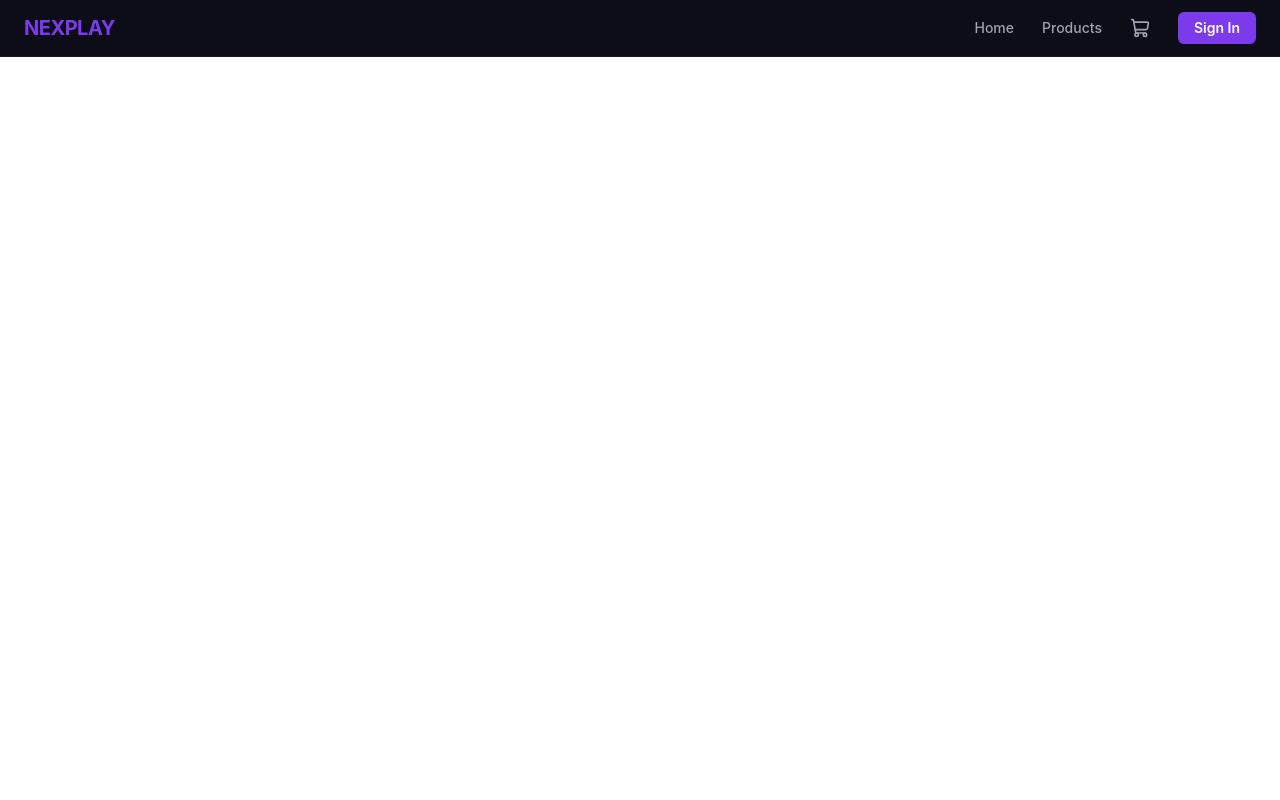
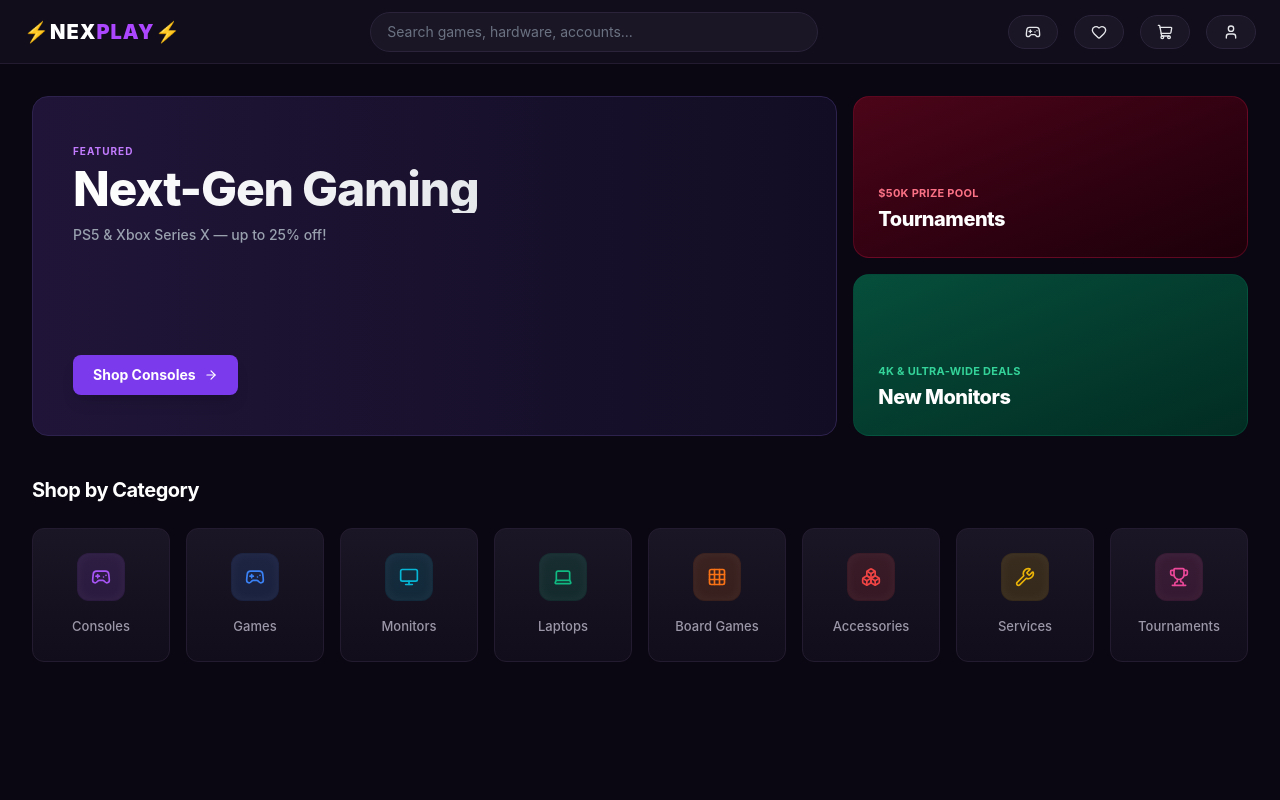
Before and after one commit to LynWM/gaming-store, a React (Vite) app in the folder client/: page / in a window 1280 px wide. Shown: the top 800 px of the page. Built offline with nearby package versions, Linux system fonts and the light colour scheme.

Commit message:
fix: Fixed UI components and flow

```diff
--- a/client/src/App.jsx
+++ b/client/src/App.jsx
@@ -1,8 +1,11 @@
 import React from 'react'
-import {BrowserRouter, Route, Router} from 'react-router-dom'
+import {BrowserRouter, Route, Router, Routes} from 'react-router-dom'
 
 import Navbar from './layouts/navbar'
 import Footer from './layouts/footer'
+import Homepage from './pages/customer/homepage'
+import Signup from './layouts/signup'
+import Login from './layouts/login'
 
 export default function App() {
   return (
@@ -10,6 +13,12 @@ export default function App() {
       <Navbar />
         <main className='min-h-screen'>
           {/* Routes */}
+          <Routes>
+            <Route path="/" element={<Homepage /> } />
+            <Route path="/signup" element={<Signup />} />
+            <Route path="/login" element={<Login />} />
+          </Routes>
+
         </main>
       <Footer />
     </BrowserRouter>
--- a/client/src/layouts/login.jsx
+++ b/client/src/layouts/login.jsx
@@ -12,8 +12,8 @@ export default function Login() {
 
   return (
     <div className="min-h-screen bg-[#0b0c10] text-[#f5f5f7] flex items-center justify-center font-sans px-4 antialiased selection:bg-[#9d4edd] selection:text-white">
-      <div className="absolute w-[400px] h-[400px] bg-[#9d4edd]/10 rounded-full blur-[120px] top-1/4 left-1/3 pointer-events-none" />
-      <div className="absolute w-[300px] h-[300px] bg-[#3a0ca3]/20 rounded-full blur-[100px] bottom-1/4 right-1/3 pointer-events-none" />
+      <div className="absolute w-100 h-100 bg-[#9d4edd]/10 rounded-full blur-[120px] top-1/4 left-1/3 pointer-events-none" />
+      <div className="absolute w-75 h-75 bg-[#3a0ca3]/20 rounded-full blur-[100px] bottom-1/4 right-1/3 pointer-events-none" />
 
       <div className="w-full max-w-md bg-[#131520] border border-[#23263a] rounded-2xl p-8 shadow-2xl relative z-10">
         <div className="flex items-center gap-2 mb-8 justify-center">
--- a/client/src/layouts/navbar.jsx
+++ b/client/src/layouts/navbar.jsx
@@ -1,73 +1,53 @@
 import { Link } from "react-router-dom";
-import { ShoppingCart } from "lucide-react";
+import { Gamepad2, Heart, ShoppingCart, User } from "lucide-react";
 
-// ---- Color tokens ----
-const colors = {
-  navbar: "#0d0d17",
-  border: "rgba(124,58,237,0.15)",
-  navText: "#a1a1b5",
-  violet: "#7c3aed"
-};
+export default function Navbar() {
+  return (
+    <nav className="bg-[#110D1A] h-16 flex items-center px-6 border-b border-[#231C30] justify-between gap-4">
+      {/* Two-tone logo */}
+      <Link to="/" className="text-xl font-black tracking-wider uppercase shrink-0 cursor-pointer">
+        <span className="text-white">⚡NEX</span>
+        <span className="text-purple-500">PLAY⚡</span>
+      </Link>
 
-export default function Navbar({ cartCount = 0, onOpenSignIn }) {
-  const linkStyle = { color: colors.navText };
+      {/* Search bar */}
+      <div className="w-full max-w-md">
+        <input
+          type="text"
+          className="w-full h-10 px-4 bg-[#1B1625] text-sm text-gray-200 placeholder-gray-500 rounded-full border border-[#2A233A] focus:outline-none focus:border-purple-500 focus:ring-1 focus:ring-purple-500"
+          placeholder="Search games, hardware, accounts..."
+        />
+      </div>
 
-  const hoverProps = {
-    onMouseOver: (e) => (e.currentTarget.style.color = colors.violet),
-    onMouseOut: (e) => (e.currentTarget.style.color = colors.navText),
-  };
-
-  return (
-    <nav
-      style={{
-        background: colors.navbar,
-        borderBottom: `1px solid ${colors.border}`,
-      }}
-      className="w-full sticky top-0 z-50"
-    >
-      <div className="max-w-7xl mx-auto px-6 py-3 flex items-center justify-between">
-        {/* Logo */}
-        <Link to="/" className="flex items-center gap-2 shrink-0">
-          <span
-            className="text-xl font-bold tracking-tight"
-            style={{ color: colors.violet }}
-          >
-            NEXPLAY
-          </span>
+      {/* Icon nav */}
+      <div className="flex items-center gap-4">
+        <Link
+          to="/products"
+          className="flex items-center gap-2 px-4 py-2 bg-[#1B1625] text-sm text-gray-200 rounded-full border border-[#2A233A] hover:bg-[#231C30] focus:outline-none focus:ring-1 focus:ring-purple-500"
+        >
+          <Gamepad2 size={16} />
         </Link>
 
-        {/* Right-side nav */}
-        <div className="flex items-center gap-7 text-sm font-medium">
-          <Link to="/" style={linkStyle} className="transition-colors" {...hoverProps}>
-            Home
-          </Link>
+        <Link
+          to="/wishlist"
+          className="flex items-center gap-2 px-4 py-2 bg-[#1B1625] text-sm text-gray-200 rounded-full border border-[#2A233A] hover:bg-[#231C30] focus:outline-none focus:ring-1 focus:ring-purple-500"
+        >
+          <Heart size={16} />
+        </Link>
 
-          <Link to="/products" style={linkStyle} className="transition-colors" {...hoverProps}>
-            Products
-          </Link>
+        <Link
+          to="/cart"
+          className="flex items-center gap-2 px-4 py-2 bg-[#1B1625] text-sm text-gray-200 rounded-full border border-[#2A233A] hover:bg-[#231C30] focus:outline-none focus:ring-1 focus:ring-purple-500"
+        >
+          <ShoppingCart size={16} />
+        </Link>
 
-          {/* Cart */}
-          <Link to="/cart" aria-label="Cart" className="relative">
-            <ShoppingCart size={20} style={{ color: colors.navText }} />
-            {cartCount > 0 && (
-              <span
-                className="absolute -top-2 -right-2 text-[10px] font-bold rounded-full w-4 h-4 flex items-center justify-center"
-                style={{ background: colors.violet, color: "#fff" }}
-              >
-                {cartCount}
-              </span>
-            )}
-          </Link>
-
-          {/* Sign In */}
-          <button
-            onClick={onOpenSignIn}
-            className="px-4 py-1.5 rounded-md text-sm font-semibold text-white transition-opacity hover:opacity-90"
-            style={{ background: colors.violet }}
-          >
-            Sign In
-          </button>
-        </div>
+        <Link
+          to="/signup"
+          className="flex items-center gap-2 px-4 py-2 bg-[#1B1625] text-sm text-gray-200 rounded-full border border-[#2A233A] hover:bg-[#231C30] focus:outline-none focus:ring-1 focus:ring-purple-500"
+        >
+          <User size={16} />
+        </Link>
       </div>
     </nav>
   );
--- a/client/src/layouts/homepage.jsx
+++ b/client/src/pages/customer/homepage.jsx
@@ -27,45 +27,17 @@ const CATEGORIES = [
 export default function Homepage() {
   return (
     <div className='min-h-screen bg-[#0B0712] text-white font-sans antialiased select-none'>
-      <nav className='bg-[#110D1A] h-16 flex items-center px-6 border-b border-[#231C30] justify-between gap-4'>
-        <a href="/" className='text-xl font-black tracking-wider text-white uppercase shrink-0 cursor-pointer'>
-          ⚡NEXPLAY⚡
-        </a>
 
-        <div className='w-full max-w-md'>
-          <input
-            type='text'
-            className='w-full h-10 px-4 bg-[#1B1625] text-sm text-gray-200 placeholder-gray-500 rounded-full border border-[#2A233A] focus:outline-none focus:border-purple-500 focus:ring-1 focus:ring-purple-500'
-            placeholder='Search games, hardware, accounts...'
-          />
-        </div>
-
-        <div className='flex items-center gap-4'>
-          <button className='flex items-center gap-2 px-4 py-2 bg-[#1B1625] text-sm text-gray-200 rounded-full border border-[#2A233A] hover:bg-[#231C30] focus:outline-none focus:ring-1 focus:ring-purple-500'>
-            <Gamepad2 size={16} />
-          </button>
-          <button className='flex items-center gap-2 px-4 py-2 bg-[#1B1625] text-sm text-gray-200 rounded-full border border-[#2A233A] hover:bg-[#231C30] focus:outline-none focus:ring-1 focus:ring-purple-500'>
-            <Heart size={16} />
-          </button>
-          <button className='flex items-center gap-2 px-4 py-2 bg-[#1B1625] text-sm text-gray-200 rounded-full border border-[#2A233A] hover:bg-[#231C30] focus:outline-none focus:ring-1 focus:ring-purple-500'>
-            <ShoppingCart size={16} />
-          </button>
-          <button className='flex items-center gap-2 px-4 py-2 bg-[#1B1625] text-sm text-gray-200 rounded-full border border-[#2A233A] hover:bg-[#231C30] focus:outline-none focus:ring-1 focus:ring-purple-500'>
-            <User size={16} />
-          </button>
-        </div>
-      </nav>
-
-      <main className='max-w-[1400px] mx-auto px-8 py-8 flex flex-col gap-10'>
+      <main className='max-w-350 mx-auto px-8 py-8 flex flex-col gap-10'>
 
         <section className='grid grid-cols-1 lg:grid-cols-3 gap-4 w-full'>
 
-          <div className='lg:col-span-2 relative overflow-hidden bg-gradient-to-r from-[#201538] to-[#120D24] rounded-2xl border border-[#2D224E] min-h-[340px] p-10 flex flex-col justify-between group'>
+          <div className='lg:col-span-2 relative overflow-hidden bg-linear-to-r from-[#201538] to-[#120D24] rounded-2xl border border-[#2D224E] min-h-85 p-10 flex flex-col justify-between group'>
             <div className='absolute right-10 bottom-0 top-0 w-1/2 bg-[url("https://unsplash.com")] bg-contain bg-no-repeat bg-right opacity-30 mix-blend-screen pointer-events-none' />
 
             <div>
               <span className='text-[10px] uppercase font-bold tracking-widest text-purple-400'>Featured</span>
-              <h1 className='text-4xl lg:text-5xl font-extrabold tracking-tight mt-1 mb-3 bg-gradient-to-r from-white to-gray-300 bg-clip-text text-transparent'>
+              <h1 className='text-4xl lg:text-5xl font-extrabold tracking-tight mt-1 mb-3 bg-linear-to-r from-white to-gray-300 bg-clip-text text-transparent'>
                 Next-Gen Gaming
               </h1>
               <p className='text-sm text-gray-400 max-w-sm font-medium'>
@@ -80,7 +52,7 @@ export default function Homepage() {
 
           <div className='flex flex-col gap-4 h-full'>
 
-            <a href="/tournaments" className='flex-1 relative overflow-hidden bg-gradient-to-br from-[#4C0519] to-[#1C000A] rounded-2xl border border-[#9F1239]/40 p-6 flex flex-col justify-end group transition-all hover:border-[#F43F5E]/60'>
+            <a href="/tournaments" className='flex-1 relative overflow-hidden bg-linear-to-br from-[#4C0519] to-[#1C000A] rounded-2xl border border-[#9F1239]/40 p-6 flex flex-col justify-end group transition-all hover:border-[#F43F5E]/60'>
               <div className='absolute top-0 right-0 left-0 bottom-0 bg-[url("https://unsplash.com")] bg-cover bg-center opacity-15 mix-blend-luminosity group-hover:scale-105 transition-transform duration-500' />
               <div className='relative z-10'>
                 <span className='text-[11px] font-bold tracking-wide text-[#FB7185] uppercase'>$50K Prize Pool</span>
@@ -88,7 +60,7 @@ export default function Homepage() {
               </div>
             </a>
 
-            <a href="/monitors" className='flex-1 relative overflow-hidden bg-gradient-to-br from-[#064E3B] to-[#022C22] rounded-2xl border border-[#065F46]/40 p-6 flex flex-col justify-end group transition-all hover:border-[#10B981]/60'>
+            <a href="/monitors" className='flex-1 relative overflow-hidden bg-linear-to-br from-[#064E3B] to-[#022C22] rounded-2xl border border-[#065F46]/40 p-6 flex flex-col justify-end group transition-all hover:border-[#10B981]/60'>
               <div className='absolute top-0 right-0 left-0 bottom-0 bg-[url("https://unsplash.com")] bg-cover bg-center opacity-20 mix-blend-overlay group-hover:scale-105 transition-transform duration-500' />
               <div className='relative z-10'>
                 <span className='text-[11px] font-bold tracking-wide text-[#34D399] uppercase'>4K & Ultra-Wide Deals</span>
@@ -109,7 +81,7 @@ export default function Homepage() {
                 <a
                   key={index}
                   href={`/${category.slug}`}
-                  className={`group flex flex-col items-center justify-center py-6 px-3 rounded-xl border border-[#231C30] bg-gradient-to-b from-[#1B1625] to-[#110D1A] transition-all duration-200 hover:-translate-y-1 ${category.border}`}
+                  className={`group flex flex-col items-center justify-center py-6 px-3 rounded-xl border border-[#231C30] bg-linear-to-b from-[#1B1625] to-[#110D1A] transition-all duration-200 hover:-translate-y-1 ${category.border}`}
                 >
                   <div className={`w-12 h-12 rounded-xl flex items-center justify-center mb-4 border border-transparent shadow-[inset_0_0_12px_rgba(255,255,255,0.05)] transition-colors duration-200 ${category.bg}`}>
                     <IconComponent size={20} className={`${category.color}`} />
```
